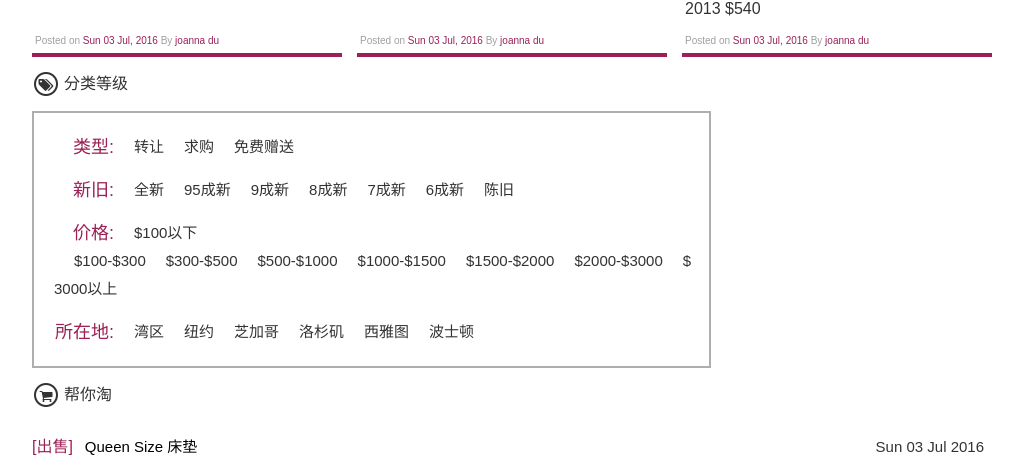
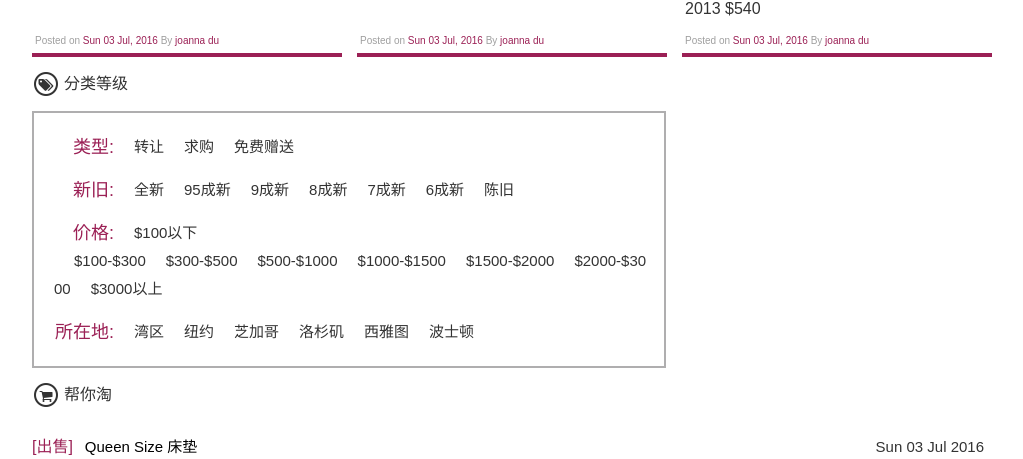
Before and after one commit to Liso/secondhanddjango, a Django app: template listing/templates/listing/index.html in a window 1280 px wide. Shown: the part 899-1358 px from the top of the page, without its empty margins (128-1151 px from the left). Run offline with Django 3.2, Linux system fonts and the light colour scheme; the template is opened without the code that fills it: values that come from a table or form of the project are taken from there, others are empty; data comes from the database, SQL or seed files in the repository; parts of the project's set-up code (start-up, migrations or seed data) failed here and were passed over; some libraries are stand-ins or nearby versions.

Commit message:
increase ads width

```diff
--- a/secondhanddjango/static/css/home.css
+++ b/secondhanddjango/static/css/home.css
@@ -120,11 +120,11 @@ height:30px;
 
 /*分类等级*/
 .third_floor {margin-bottom:10px;}
-.third_f_l {width:675px;
+.third_f_l {width:630px;
            float:left;}
 .third_f_l_cont {border:2px solid #afaeaf;
                 padding:20px 10px 5px 20px;
-	            width:645px;}
+	            width:600px;}
 .third_f_l_wrap {display:block;
                  margin-bottom:15px;}
 .third_f_l_wrap dt{color:#9b2055!important;
@@ -149,7 +149,7 @@ height:30px;
 }
 /*分类等级结束*/
 /*NEWLETTER & follow us*/
-.third_f_r {width:270px;
+.third_f_r {width:310px;
            float:left;
 		   margin-left:15px;}
 .note {clear:both;
```
